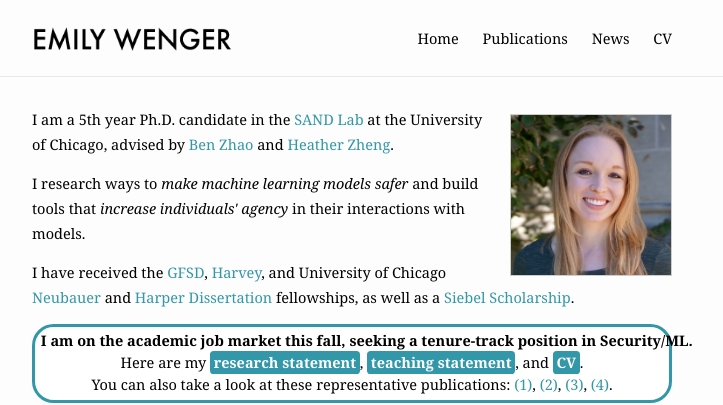
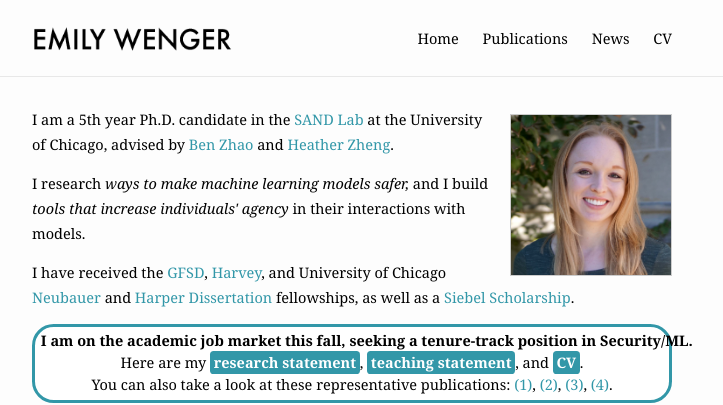
Before and after one commit to emilywenger/emilywenger.github.io, a Jekyll site: the page built from index.md, in a window 1280 px wide. Shown: the top 405 px of the page, without its empty margins (288-1011 px from the left). Built offline with Jekyll 4.4.1, drawn with Linux system fonts in a browser that asks for light colours.

Commit message:
one more sorry

```diff
--- a/index.md
+++ b/index.md
@@ -11,7 +11,7 @@ I am a 5th year Ph.D. candidate in the <a href="http://sandlab.cs.uchicago.edu"
 
 
 <p>
-I research ways to <em>make machine learning models safer</em> and build tools that <em>increase individuals' agency</em> in their interactions with models.
+I research <em>ways to make machine learning models safer,</em> and I build <em>tools that increase individuals' agency</em> in their interactions with models.
 </p>
 
 <p>
```
